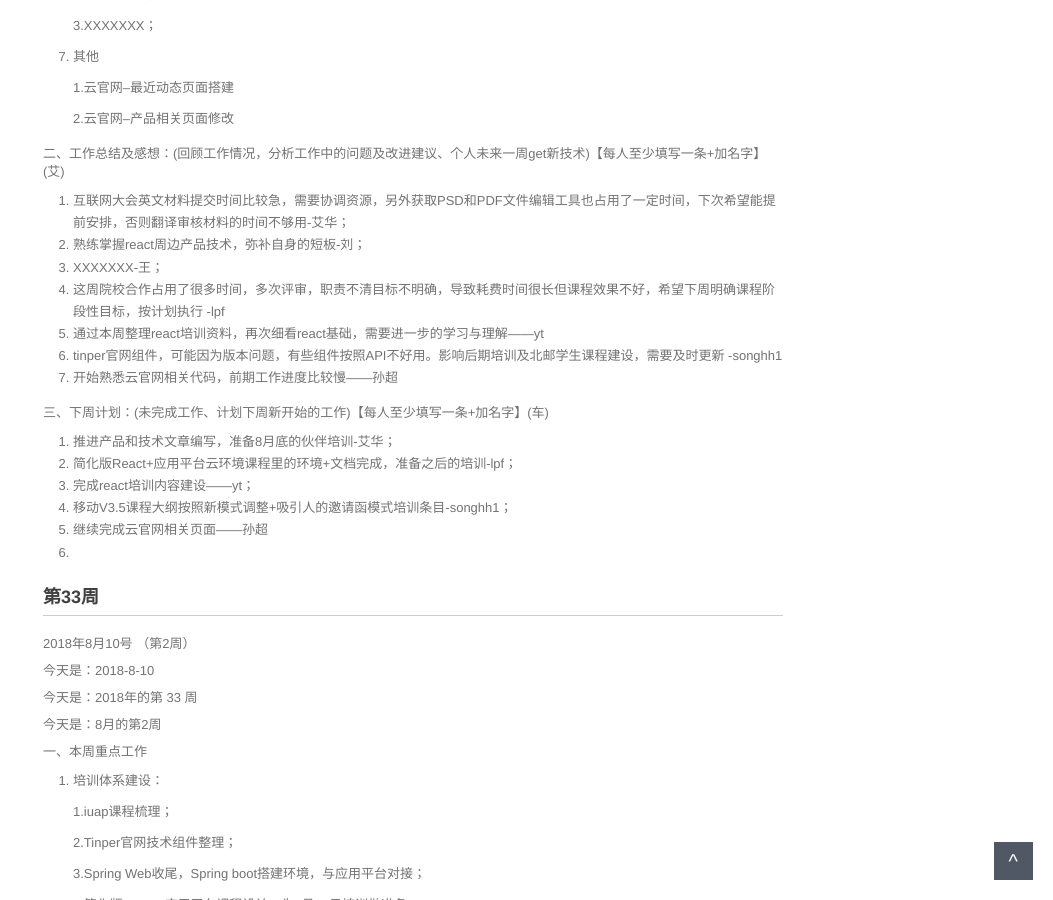
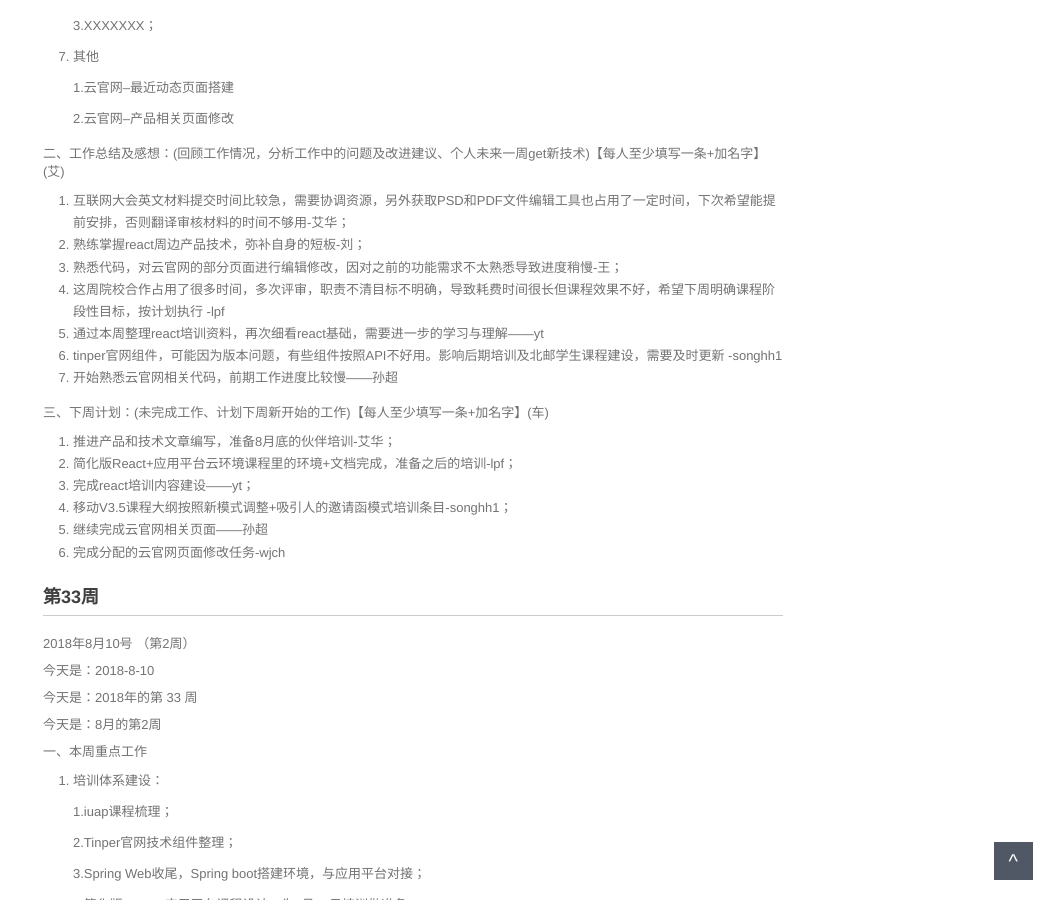
Before and after one commit to walllFlower/blog, a Jekyll site: the page built from _posts/2018-07-17-day_report_cxz.md, in a window 1280 px wide and 900 px high, scrolled down 1407 px. Shown: the whole window, without its empty margins (227-1280 px from the left). Built offline with Jekyll 4.4.1, drawn with Linux system fonts in a browser that asks for light colours; comment, search, counter and statistics services are not loaded.

Commit message:
Update 2018-07-17-day_report_cxz.md

```diff
--- a/_posts/2018-07-17-day_report_cxz.md
+++ b/_posts/2018-07-17-day_report_cxz.md
@@ -91,7 +91,7 @@ categories: 技术运营工作周报
 
 1. 互联网大会英文材料提交时间比较急，需要协调资源，另外获取PSD和PDF文件编辑工具也占用了一定时间，下次希望能提前安排，否则翻译审核材料的时间不够用-艾华；
 2. 熟练掌握react周边产品技术，弥补自身的短板-刘；
-3. XXXXXXX-王；
+3. 熟悉代码，对云官网的部分页面进行编辑修改，因对之前的功能需求不太熟悉导致进度稍慢-王；
 4. 这周院校合作占用了很多时间，多次评审，职责不清目标不明确，导致耗费时间很长但课程效果不好，希望下周明确课程阶段性目标，按计划执行 -lpf
 5. 通过本周整理react培训资料，再次细看react基础，需要进一步的学习与理解——yt
 6. tinper官网组件，可能因为版本问题，有些组件按照API不好用。影响后期培训及北邮学生课程建设，需要及时更新 -songhh1
@@ -104,7 +104,7 @@ categories: 技术运营工作周报
 3. 完成react培训内容建设——yt；
 4. 移动V3.5课程大纲按照新模式调整+吸引人的邀请函模式培训条目-songhh1；
 5. 继续完成云官网相关页面——孙超
-6.
+6. 完成分配的云官网页面修改任务-wjch
 
 ###  第33周
 
```
